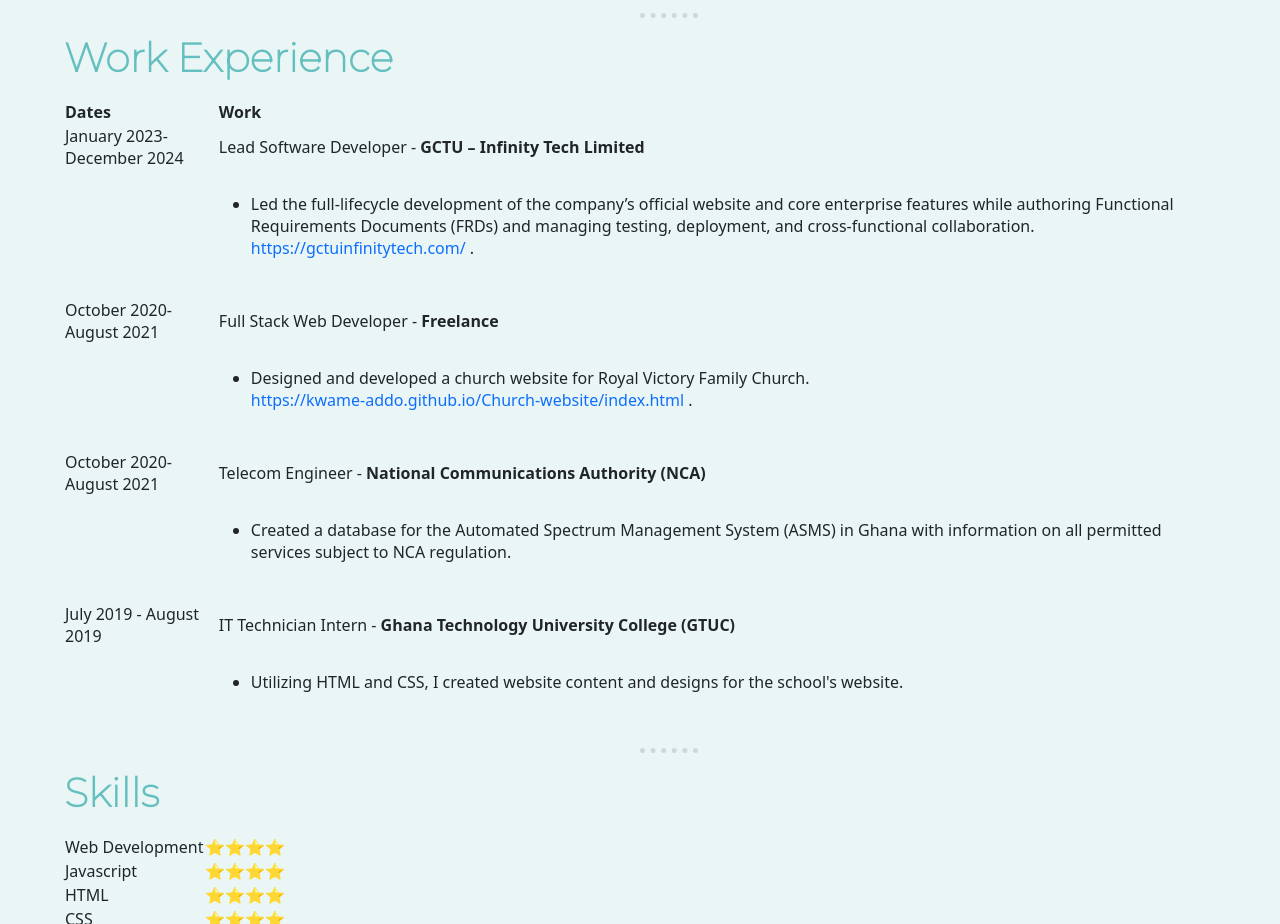
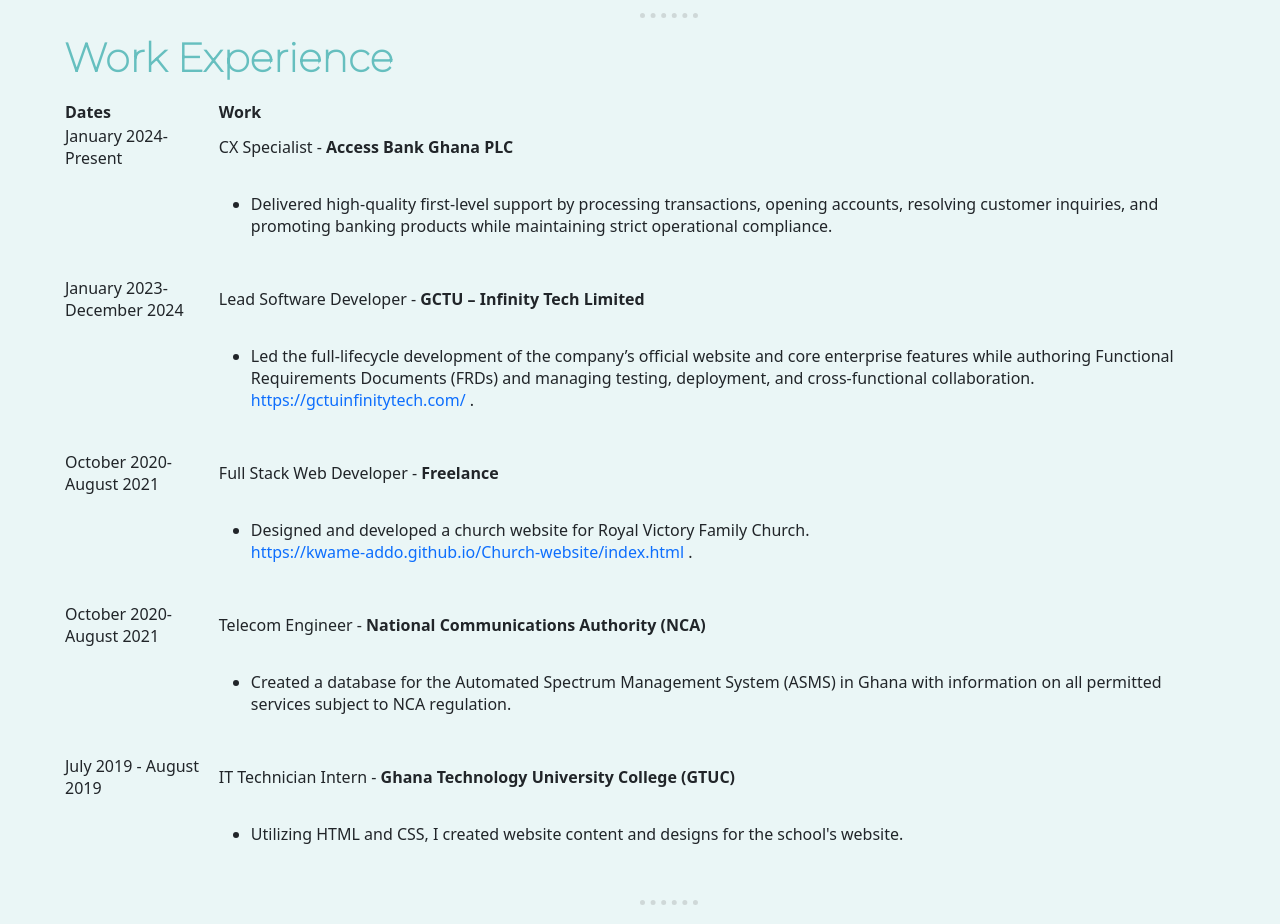
Before and after one commit to Kwame-Addo/cv, a website: page index.html in a window 1280 px wide. Shown: the part 1072-1996 px from the top of the page. Drawn offline with nearby package versions, Linux system fonts and the light colour scheme.

Commit message:
Revise work experience and fix typos in index.html
Updated work experience and corrected minor typos.

```diff
--- a/index.html
+++ b/index.html
@@ -100,6 +100,23 @@
         </tr>
       </thead>
       <tbody>
+        <tr>
+          <td>January 2024- Present</td>
+          <td>CX Specialist - <strong> Access Bank Ghana PLC</strong></td>
+        </tr>
+           <tr>
+        <td>        </td>
+          <td><br>
+            <ul>
+      <li>Delivered high-quality first-level support by processing transactions, opening accounts,
+resolving customer inquiries, and promoting banking products while maintaining strict
+operational compliance.</li><br>
+    </ul>
+
+          </td>
+
+
+    </tr>
         <tr>
           <td>January 2023- December 2024</td>
           <td>Lead Software Developer  - <strong> GCTU – Infinity Tech Limited</strong></td>
```
